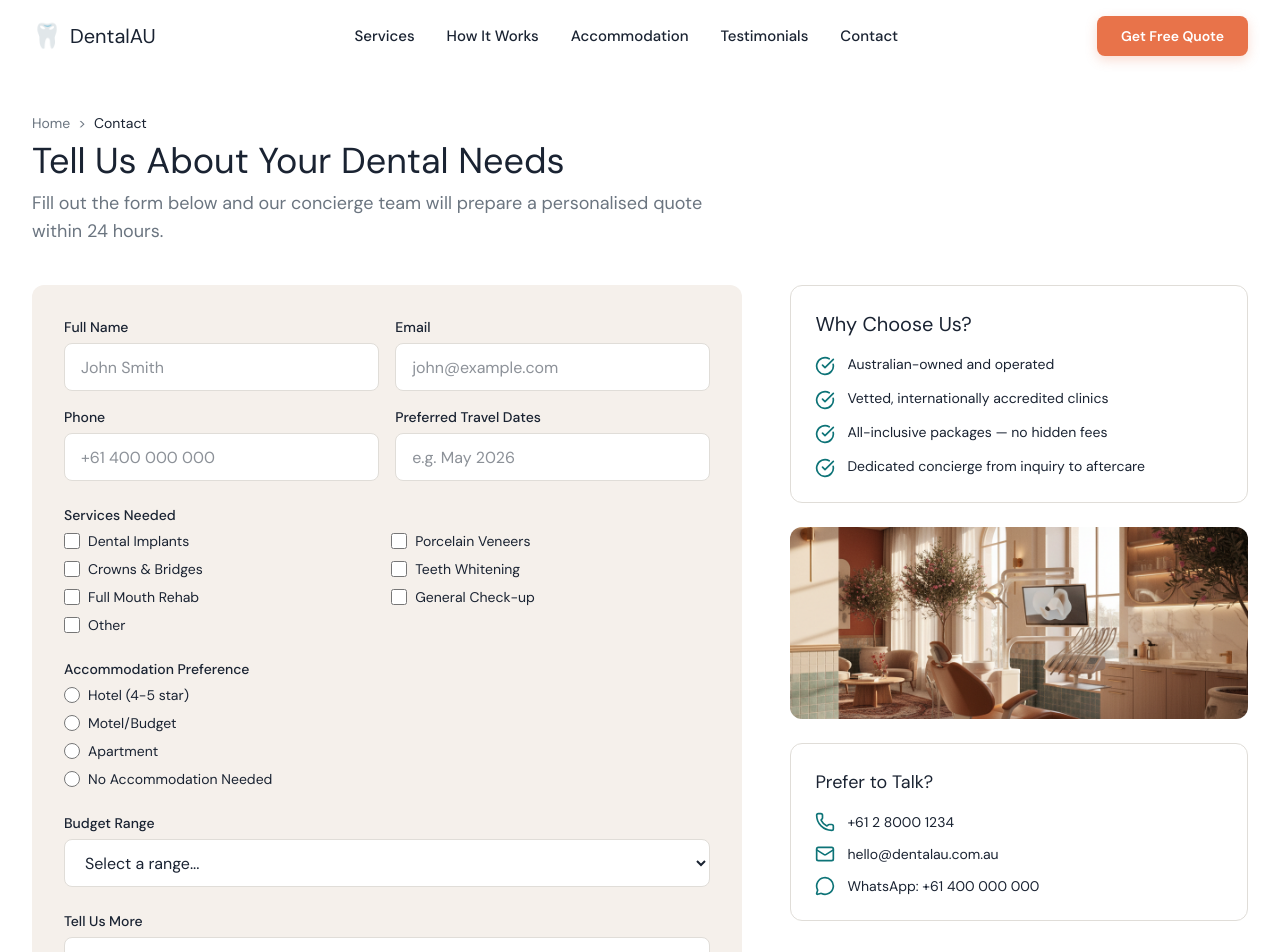
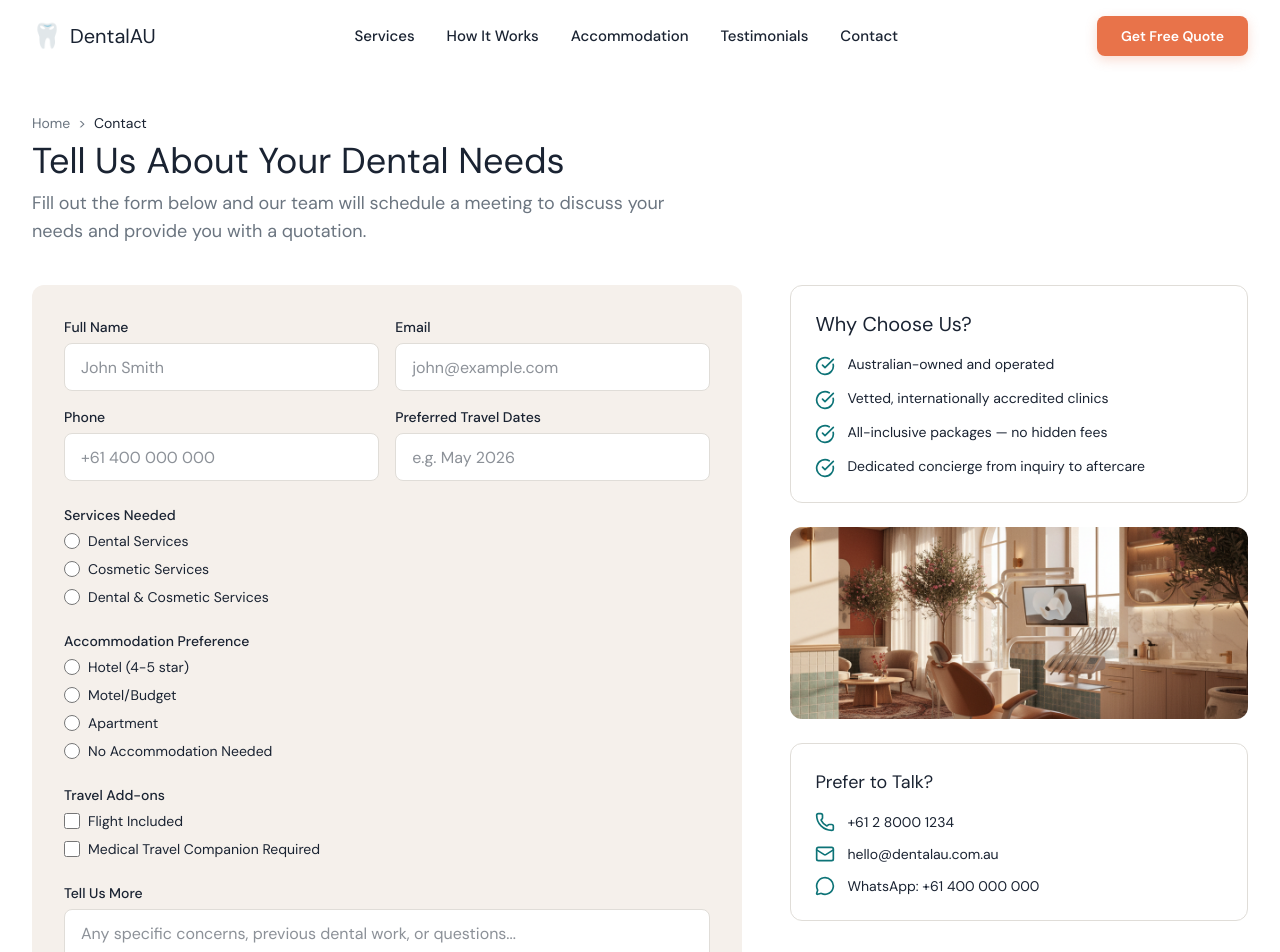
Before and after one commit to basemaldesoky12-dev/dental-tourism, a Next.js app: page /inquiry in a window 1280 px wide. Shown: the top 952 px of the page. Built offline with nearby package versions, Linux system fonts and the light colour scheme.

Commit message:
Simplified services, removed Budget Range, Added checkboxes for flight and medical travel companion inclusions.

```diff
--- a/src/app/inquiry/page.tsx
+++ b/src/app/inquiry/page.tsx
@@ -4,14 +4,10 @@ import Navbar from "@/components/layout/Navbar";
 import Footer from "@/components/layout/Footer";
 import { CheckCircle, Phone, Mail, MessageCircle } from "lucide-react";
 
-const services = [
-  "Dental Implants",
-  "Porcelain Veneers",
-  "Crowns & Bridges",
-  "Teeth Whitening",
-  "Full Mouth Rehab",
-  "General Check-up",
-  "Other",
+const serviceTypes = [
+  "Dental Services",
+  "Cosmetic Services",
+  "Dental & Cosmetic Services",
 ];
 
 const accommodationOptions = [
@@ -19,15 +15,6 @@ const accommodationOptions = [
   "Motel/Budget",
   "Apartment",
   "No Accommodation Needed",
-];
-
-const budgetOptions = [
-  "Under $5,000",
-  "$5,000-$10,000",
-  "$10,000-$20,000",
-  "$20,000-$50,000",
-  "$50,000+",
-  "Not Sure",
 ];
 
 const trustPoints = [
@@ -54,8 +41,7 @@ export default function InquiryPage() {
             Tell Us About Your Dental Needs
           </h1>
           <p className="mt-2 text-stone-gray text-lg max-w-2xl">
-            Fill out the form below and our concierge team will prepare a
-            personalised quote within 24 hours.
+            Fill out the form below and our team will schedule a meeting to discuss your needs and provide you with a quotation.
           </p>
         </div>
       </section>
@@ -116,22 +102,23 @@ export default function InquiryPage() {
                     </div>
                   </div>
 
-                  {/* Services Needed */}
+                  {/* Service Types */}
                   <div className="mt-6">
                     <label className="text-sm font-medium text-charcoal mb-1.5 block">
                       Services Needed
                     </label>
-                    <div className="grid grid-cols-2 gap-2">
-                      {services.map((s) => (
+                    <div className="flex flex-col gap-2">
+                      {serviceTypes.map((type) => (
                         <label
-                          key={s}
+                          key={type}
                           className="flex items-center gap-2 text-sm text-charcoal cursor-pointer"
                         >
                           <input
-                            type="checkbox"
-                            className="w-4 h-4 rounded border-light-warm text-teal focus:ring-teal"
+                            type="radio"
+                            name="serviceType"
+                            className="w-4 h-4 text-teal focus:ring-teal"
                           />
-                          {s}
+                          {type}
                         </label>
                       ))}
                     </div>
@@ -159,19 +146,27 @@ export default function InquiryPage() {
                     </div>
                   </div>
 
-                  {/* Budget Range */}
+                  {/* Travel Add-ons (Flights & Companion) */}
                   <div className="mt-6">
                     <label className="text-sm font-medium text-charcoal mb-1.5 block">
-                      Budget Range
+                      Travel Add-ons
                     </label>
-                    <select className="w-full h-12 border border-light-warm rounded-lg px-4 focus:outline-none focus:ring-2 focus:ring-teal bg-white text-charcoal">
-                      <option value="">Select a range...</option>
-                      {budgetOptions.map((b) => (
-                        <option key={b} value={b}>
-                          {b}
-                        </option>
-                      ))}
-                    </select>
+                    <div className="flex flex-col gap-2">
+                      <label className="flex items-center gap-2 text-sm text-charcoal cursor-pointer">
+                        <input
+                          type="checkbox"
+                          className="w-4 h-4 rounded border-light-warm text-teal focus:ring-teal"
+                        />
+                        Flight Included
+                      </label>
+                      <label className="flex items-center gap-2 text-sm text-charcoal cursor-pointer">
+                        <input
+                          type="checkbox"
+                          className="w-4 h-4 rounded border-light-warm text-teal focus:ring-teal"
+                        />
+                        Medical Travel Companion Required
+                      </label>
+                    </div>
                   </div>
 
                   {/* Tell Us More */}
```
